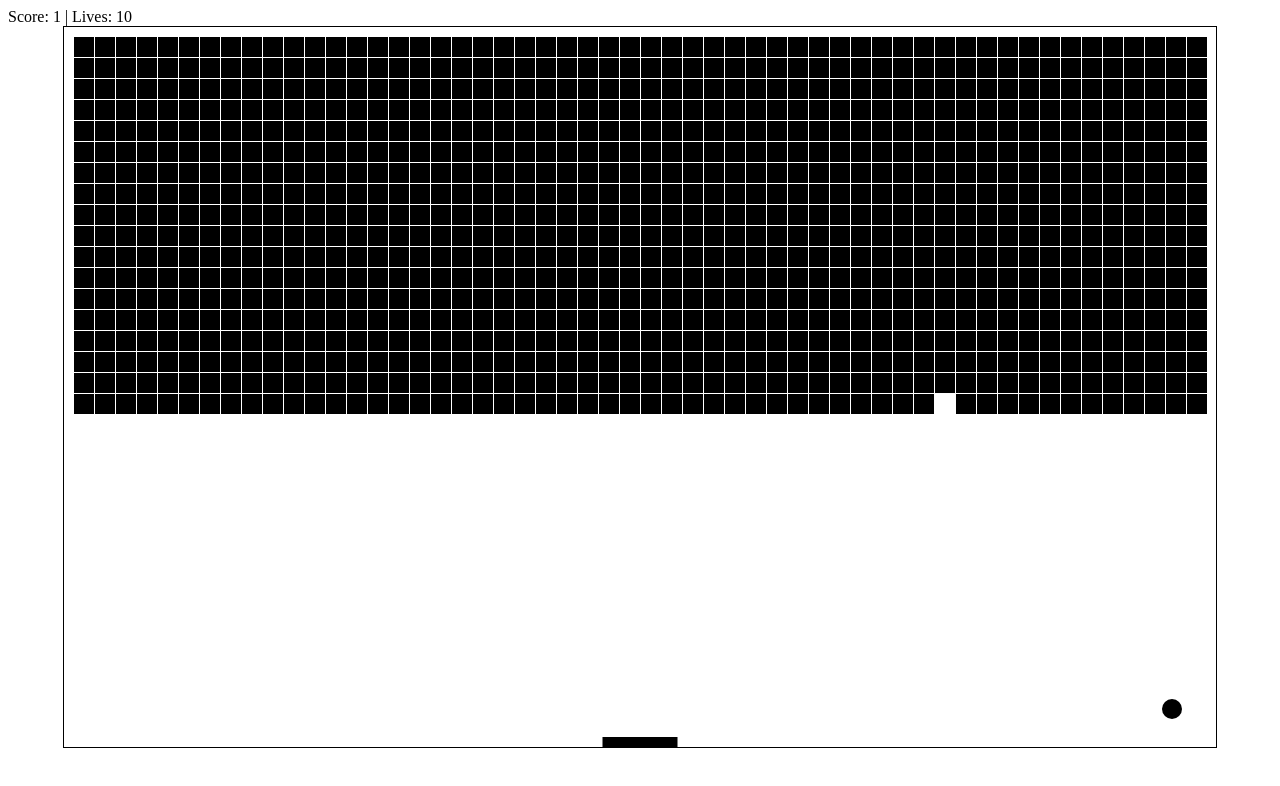
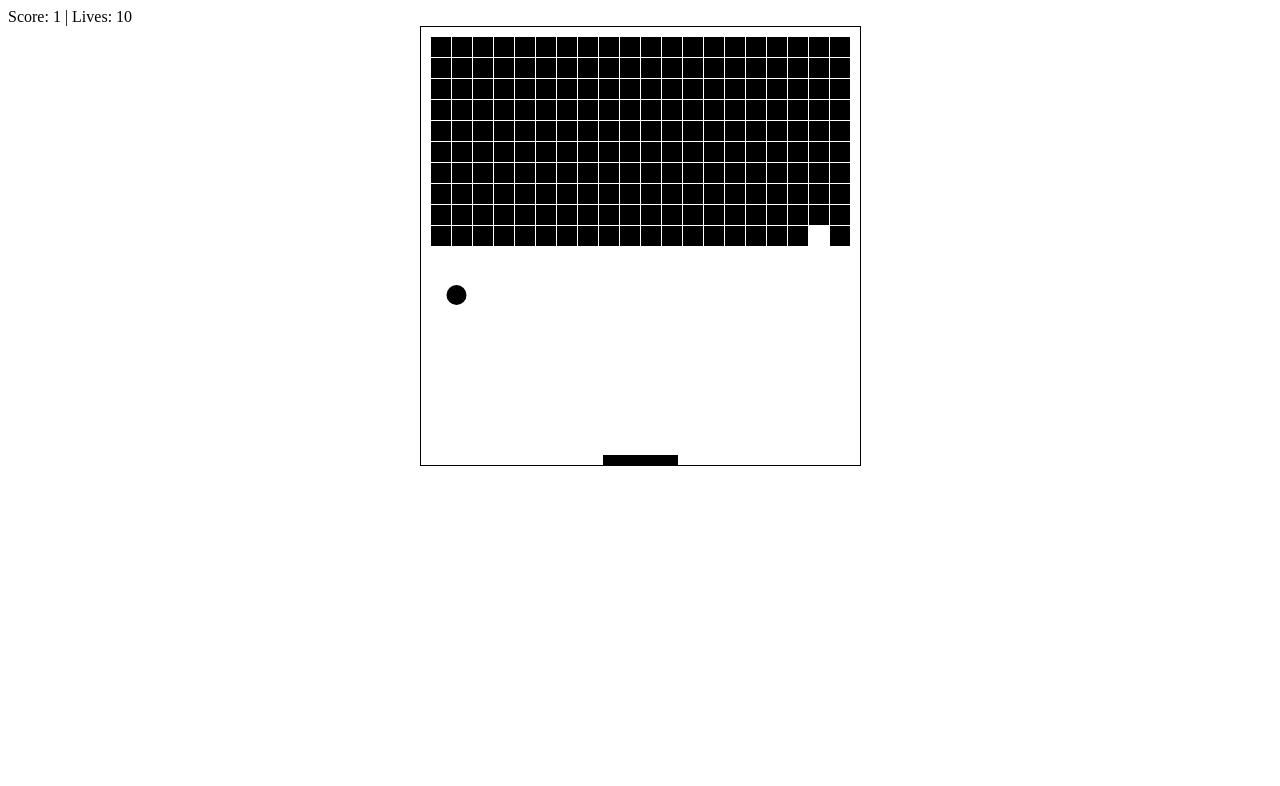
Before and after one commit to 0802tf/0802tf.github.io, an Electron app: page breakout.html in a window 1280 px wide. Drawn offline with Linux system fonts and the light colour scheme.

Commit message:
ブロック崩し修正

```diff
--- a/breakout.html
+++ b/breakout.html
@@ -3,6 +3,7 @@
 
 <head>
     <meta charset="UTF-8">
+    <meta name="viewport" content="width=device-width">
     <title>ブロック崩し</title>
     <style>
         canvas {
@@ -17,29 +18,33 @@
     <div id="info"></div>
     <canvas></canvas>
     <script>
-        const canvas = document.querySelector('canvas');
-        canvas.width = innerWidth * 0.9;
-        canvas.height = innerHeight * 0.9;
-        const ctx = canvas.getContext('2d');
-        const ballRadius = 10;
-        let x = canvas.width / 2;
-        let y = canvas.height - 30;
-        let dx = 2;
-        let dy = -2;
-        const paddleHeight = 10;
-        const paddleWidth = 75;
-        let paddleX = (canvas.width - paddleWidth) / 2;
-        let rightPressed = false;
-        let leftPressed = false;
         const brickWidth = 20;
         const brickHeight = 20;
         const brickPadding = 1;
         const brickOffsetTop = 10;
         const brickOffsetLeft = 10;
-        const brickRowCount = (canvas.width - brickOffsetLeft * 2) / (brickWidth + brickPadding);
-        const brickColumnCount = canvas.height / (2 * (brickWidth + brickPadding));
+        const brickRowCount = 20;
+        const brickColumnCount = 10;
+        const ballRadius = 10;
+        const paddleHeight = 10;
+        const paddleWidth = 75;
+        const speed = 2;
+        const paddleSpeed = 7;
+        const totalLives = 10;
+
+        const canvas = document.querySelector('canvas');
+        const ctx = canvas.getContext('2d');
+        canvas.width = brickWidth * brickRowCount + brickPadding * (brickRowCount - 1) + brickOffsetLeft * 2;
+        canvas.height = (brickHeight * brickColumnCount + brickPadding * (brickColumnCount - 1) + brickOffsetTop) * 2;
+        let x = canvas.width / 2;
+        let y = canvas.height - 30;
+        let dx = speed;
+        let dy = speed;
+        let paddleX = (canvas.width - paddleWidth) / 2;
+        let rightPressed = false;
+        let leftPressed = false;
         let score = 0;
-        let lives = 10;
+        let lives = totalLives;
         let bricks = [];
         for (let c = 0; c < brickColumnCount; c++) {
             bricks[c] = [];
@@ -107,7 +112,7 @@
                         b.status = 0;
                         score++;
                         if (score === brickRowCount * brickColumnCount) {
-                            alert('YOU WIN, CONGRATS!');
+                            alert('YOU WIN!');
                             location.reload();
                         }
                     }
@@ -129,16 +134,16 @@
                     } else {
                         x = canvas.width / 2;
                         y = canvas.height - 30;
-                        dx = 2;
-                        dy = -2;
+                        dx = speed;
+                        dy = speed;
                         paddleX = (canvas.width - paddleWidth) / 2;
                     }
                 }
             }
             if (rightPressed && paddleX < canvas.width - paddleWidth) {
-                paddleX += 7;
+                paddleX += paddleSpeed;
             } else if (leftPressed && paddleX > 0) {
-                paddleX -= 7;
+                paddleX -= paddleSpeed;
             }
             x += dx;
             y += dy;
```
